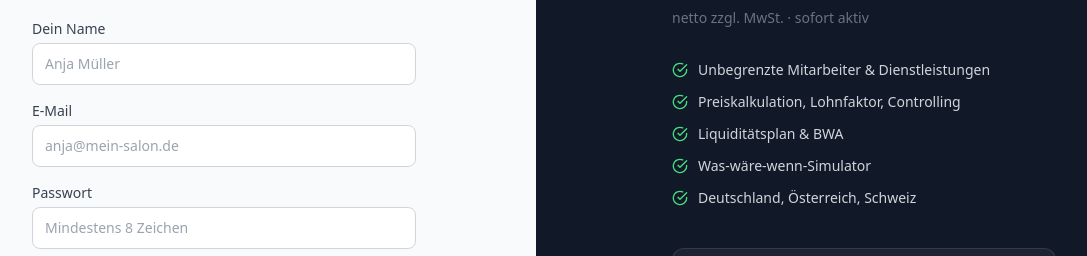
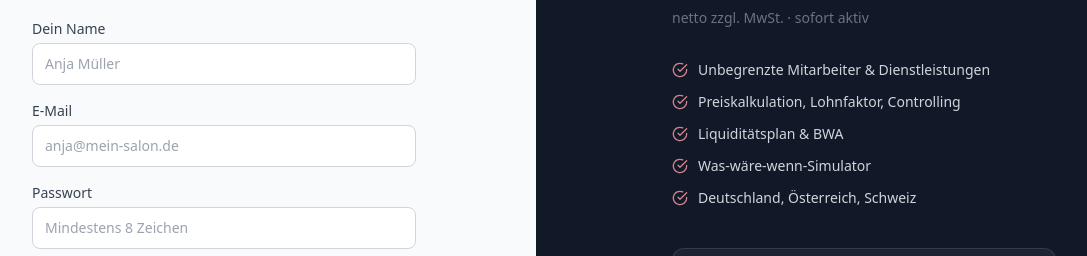
Before and after one commit to mosandl78/salon, a React (Vite) app in the folder frontend/: page /register in a window 1280 px wide. Shown: the part 259-515 px from the top of the page, without its empty margins (88-1175 px from the left). Built offline with nearby package versions, Linux system fonts and the light colour scheme; no server answers.

Commit message:
fix: CheckCircle auf Register in Akzentfarbe

```diff
--- a/frontend/src/pages/RegisterPage.tsx
+++ b/frontend/src/pages/RegisterPage.tsx
@@ -102,7 +102,7 @@ export default function RegisterPage() {
           <ul className="space-y-3">
             {INCLUDED.map(item => (
               <li key={item} className="flex items-start gap-2.5 text-sm text-gray-300">
-                <CheckCircle className="w-4 h-4 text-green-400 shrink-0 mt-0.5" />
+                <CheckCircle className="w-4 h-4 accent-text shrink-0 mt-0.5" />
                 {item}
               </li>
             ))}
```
